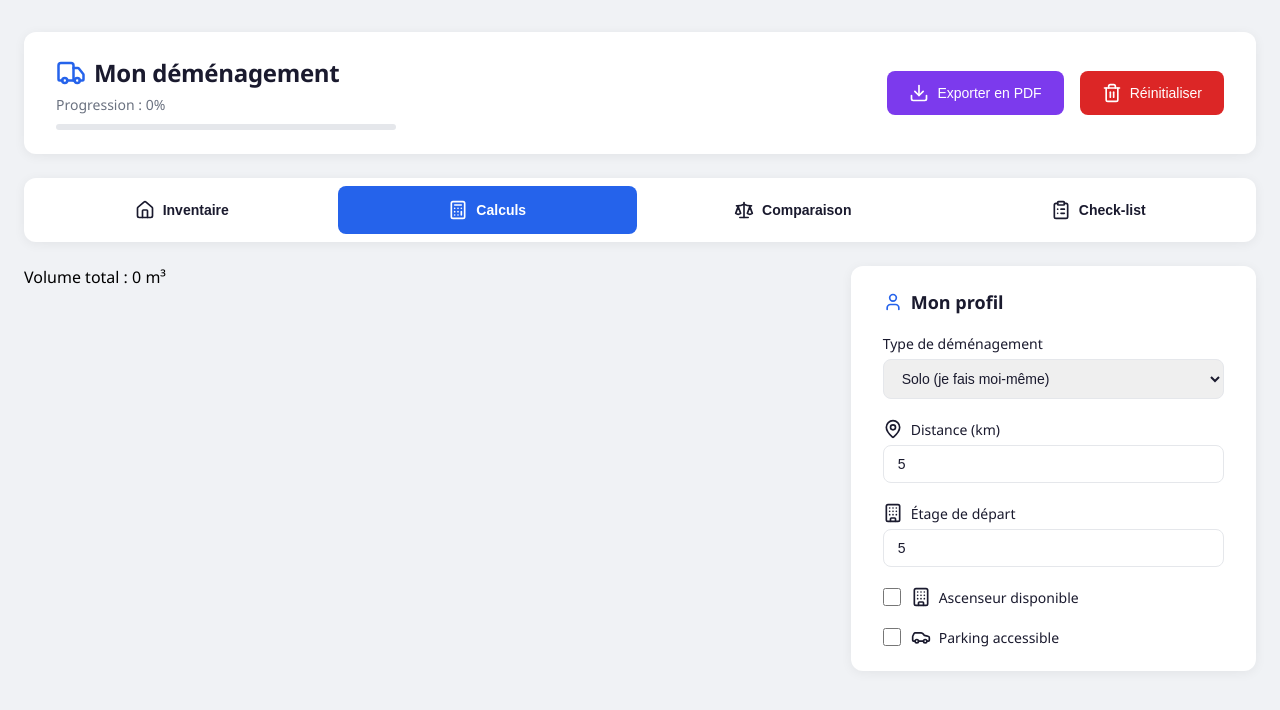
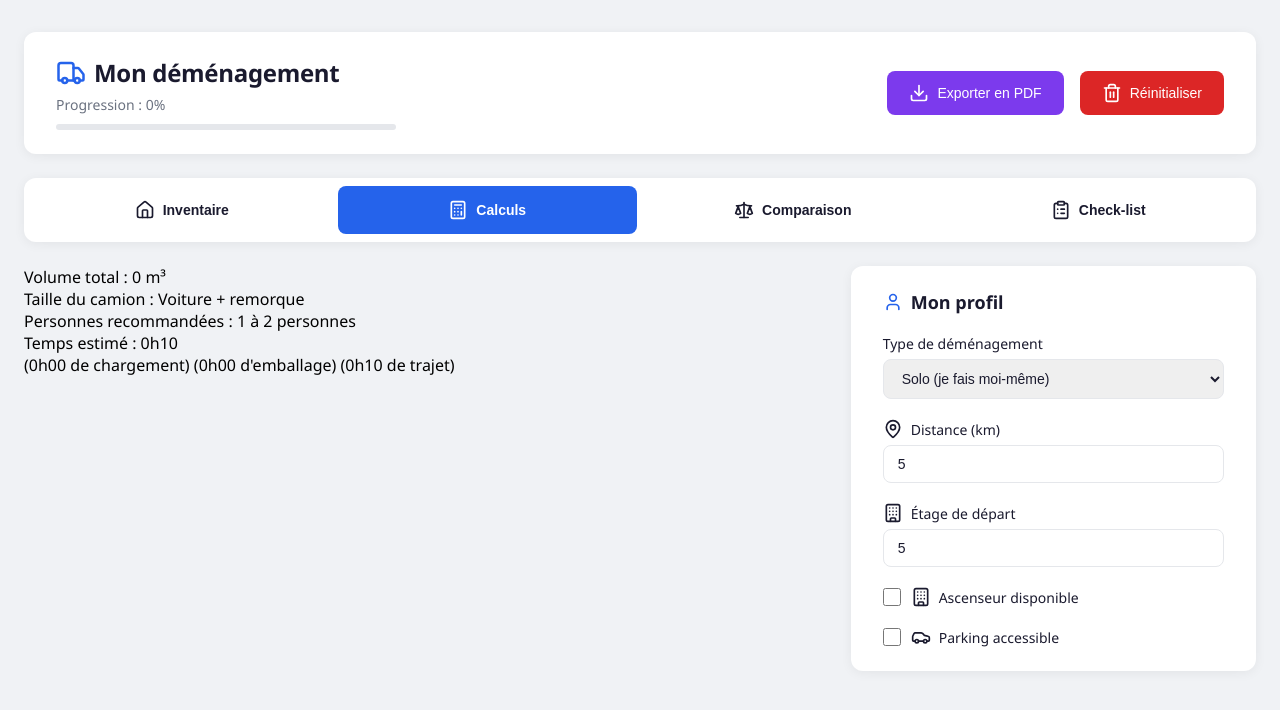
Before and after one commit to Maelys-B/simulateur-demenagement, a React (Vite) app: page / in a window 1280 px wide. Both pictures are taken after typing "Sample", "5", "5" into the empty fields and a click on the button "Calculs". Shown: the top 710 px of the page. Built offline with nearby package versions, Linux system fonts and the light colour scheme.

Commit message:
feat: calculs volume, camion, personnes et temps estimé avec formatage heures/minutes

```diff
--- a/src/App.jsx
+++ b/src/App.jsx
@@ -51,7 +51,7 @@ function App() {
       <div className="app-content">
         <div className="app-main">
           {ongletActif === 'inventaire' && <Inventaire pieces={pieces} setPieces={setPieces} />}
-          {ongletActif === 'calculs' && <Calculs pieces={pieces}/>}
+          {ongletActif === 'calculs' && <Calculs pieces={pieces} profil={profil}/>}
           {ongletActif === 'comparaison' && <Comparaison />}
           {ongletActif === 'check-list' && <Checklist />}
         </div>
--- a/src/components/Calculs/Calculs.jsx
+++ b/src/components/Calculs/Calculs.jsx
@@ -1,16 +1,69 @@
-export default function Calculs({ pieces }) {
+export default function Calculs({ pieces, profil }) {
   function calculerVolume() {
     return pieces.reduce((total, piece) => {
       const volumePiece = piece.objets.reduce((acc, objet) => acc + objet.volume * objet.quantite, 0);
       return total + volumePiece;
     }, 0);
   }
+  function determinerCamion(volume) {
+  if (volume <= 5) {
+    return 'Voiture + remorque';
+  } else if (volume <= 10) {
+    return 'Camionnette 10m³ (type Trafic)';
+  } else if (volume <= 20) {
+    return 'Camion 20m³ (type Master)';
+  } else if (volume <= 30) {
+    return 'Camion 30m³';
+  } else if (volume > 30) {
+    return 'Camion 40m³ ou plusieurs rotations';
+  }
+  }
+  function determinerPersonne(volume) {
+  if (volume <= 10) {
+    return '1 à 2 personnes';
+  } else if (volume <= 20) {
+    return '2 à 3 personnes';
+  } else if (volume <= 30) {
+    return '3 à 4 personnes';
+  } else if (volume > 30) {
+    return '4 personnes +';
+  }
+  }
+  function calculerTemps(volume, distance) {
+    const emballage = volume / 5;
+    const chargement = volume / 7;
+    const trajet = distance / 60 * 2;
+    const total = emballage + chargement + trajet
+    return {
+      emballage: `${Math.floor(emballage)}h${String(Math.round((emballage % 1) * 60)).padStart(2, '0')}`,
+      chargement: `${Math.floor(chargement)}h${String(Math.round((chargement % 1) * 60)).padStart(2, '0')}`,
+      trajet: `${Math.floor(trajet)}h${String(Math.round((trajet % 1) * 60)).padStart(2, '0')}`,
+      total: `${Math.floor(total)}h${String(Math.round((total % 1) * 60)).padStart(2, '0')}`,
+    };
+  }
+
 
   const volumeTotal = calculerVolume();
+  const tailleCamion = determinerCamion(volumeTotal);
+  const personneReco = determinerPersonne(volumeTotal);
+  const tempsEstime = calculerTemps(volumeTotal, profil.distance);
 
   return (
     <div>
+      <div>
       <p>Volume total : {volumeTotal} m³</p>
+      </div>
+      <div>
+      <p>Taille du camion : {tailleCamion} </p>
+      </div>
+      <div>
+      <p>Personnes recommandées : {personneReco} </p>
+      </div>
+      <div>
+      <p>Temps estimé : {tempsEstime.total} </p>
+      <p>({tempsEstime.chargement} de chargement) ({tempsEstime.emballage} d'emballage) ({tempsEstime.trajet} de trajet)</p>
+      </div>
     </div>
+
   );
 }
```
